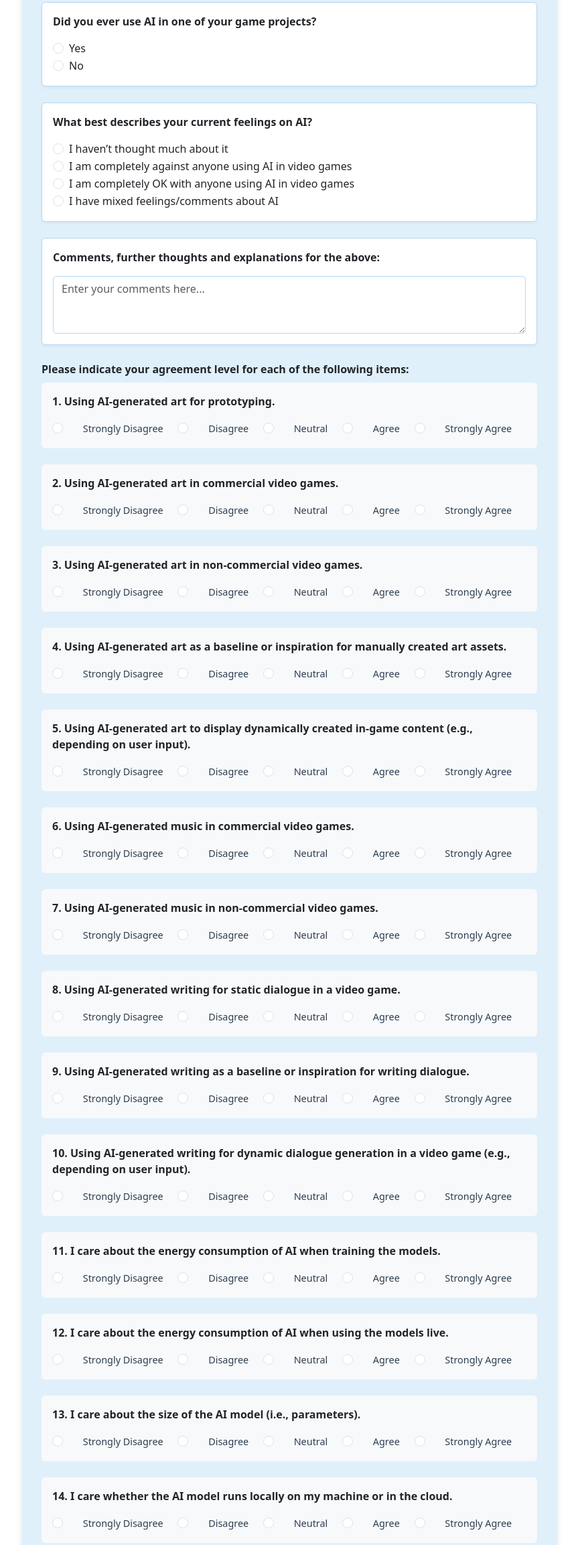
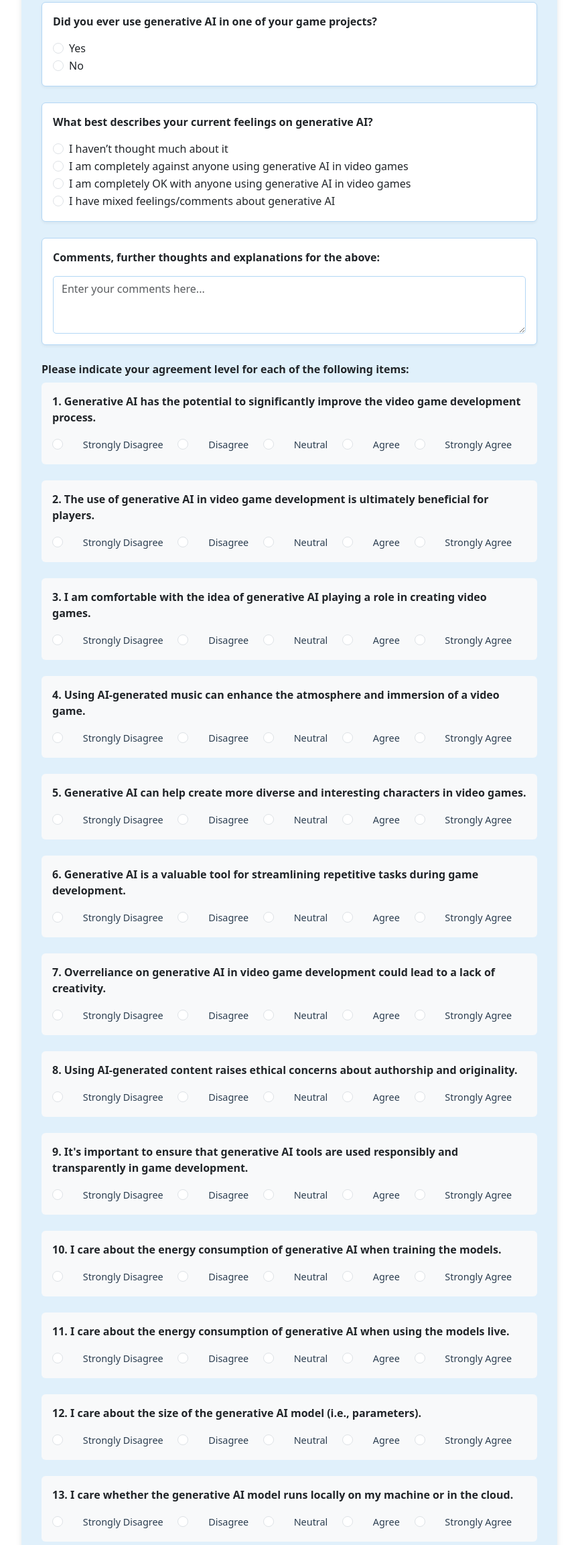
Before and after one commit to dermotte/questionnaire-games-evaluation, a plain HTML site: page AI-sentiment/index.html in a window 1280 px wide. Shown: the part 147-2453 px from the top of the page at 67% size, without its empty margins (208-1071 px from the left). Drawn offline with nearby package versions, Linux system fonts and the light colour scheme.

Commit message:
Changed questions slightly or more

```diff
--- a/AI-sentiment/survey.js
+++ b/AI-sentiment/survey.js
@@ -5,17 +5,17 @@ const surveyQuestions = {
     singleChoice: [
         {
             id: 'ai_usage',
-            question: 'Did you ever use AI in one of your game projects?',
+            question: 'Did you ever use generative AI in one of your game projects?',
             options: ['Yes', 'No']
         },
         {
             id: 'ai_feelings',
-            question: 'What best describes your current feelings on AI?',
+            question: 'What best describes your current feelings on generative AI?',
             options: [
                 'I haven’t thought much about it',
-                'I am completely against anyone using AI in video games',
-                'I am completely OK with anyone using AI in video games',
-                'I have mixed feelings/comments about AI'
+                'I am completely against anyone using generative AI in video games',
+                'I am completely OK with anyone using generative AI in video games',
+                'I have mixed feelings/comments about generative AI'
             ]
         }
     ],
@@ -32,6 +32,7 @@ const surveyQuestions = {
         }
     ],
     likertScale: [
+        /*
         'Using AI-generated art for prototyping.',
         'Using AI-generated art in commercial video games.',
         'Using AI-generated art in non-commercial video games.',
@@ -42,10 +43,22 @@ const surveyQuestions = {
         'Using AI-generated writing for static dialogue in a video game.',
         'Using AI-generated writing as a baseline or inspiration for writing dialogue.',
         'Using AI-generated writing for dynamic dialogue generation in a video game (e.g., depending on user input).',
-        'I care about the energy consumption of AI when training the models.',
-        'I care about the energy consumption of AI when using the models live.',
-        'I care about the size of the AI model (i.e., parameters).',
-        'I care whether the AI model runs locally on my machine or in the cloud.'
+        */
+       // Mathias
+        "Generative AI has the potential to significantly improve the video game development process.",
+        "The use of generative AI in video game development is ultimately beneficial for players.",
+        "I am comfortable with the idea of generative AI playing a role in creating video games.",
+        "Using AI-generated music can enhance the atmosphere and immersion of a video game.",
+        "Generative AI can help create more diverse and interesting characters in video games.",
+        "Generative AI is a valuable tool for streamlining repetitive tasks during game development.",
+        "Overreliance on generative AI in video game development could lead to a lack of creativity.",
+        "Using AI-generated content raises ethical concerns about authorship and originality.",
+        "It's important to ensure that generative AI tools are used responsibly and transparently in game development.",
+        // original
+        'I care about the energy consumption of generative AI when training the models.',
+        'I care about the energy consumption of generative AI when using the models live.',
+        'I care about the size of the generative AI model (i.e., parameters).',
+        'I care whether the generative AI model runs locally on my machine or in the cloud.'
     ]
 };
 
```
Also changed, not shown: index.html (+1 -0 lines).
